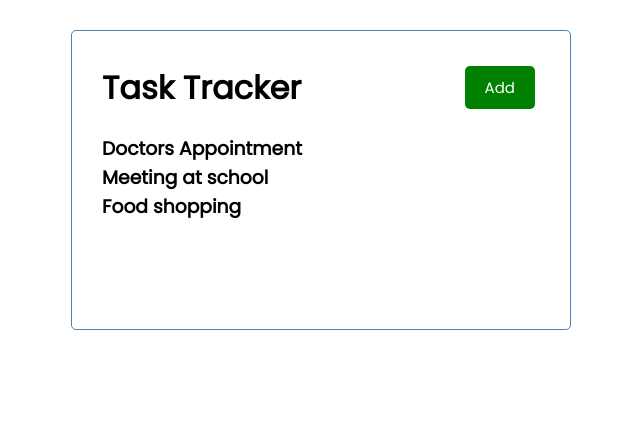
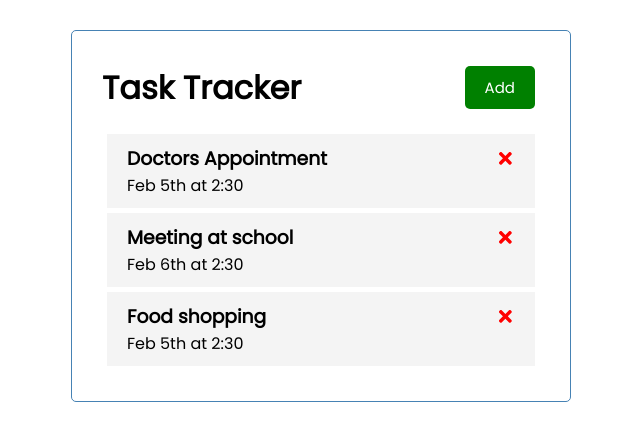
Before and after one commit to petre-marian-vaduva/React-Testing, a React (Create React App) app: page / in a window 1280 px wide. Shown: the top 440 px of the page, without its empty margins (319-959 px from the left). Built offline with nearby package versions, Linux system fonts and the light colour scheme.

Commit message:
add react-icons and style

```diff
--- a/package.json
+++ b/package.json
@@ -8,6 +8,7 @@
     "@testing-library/user-event": "^12.8.3",
     "react": "^17.0.2",
     "react-dom": "^17.0.2",
+    "react-icons": "^4.2.0",
     "react-scripts": "4.0.3",
     "web-vitals": "^1.1.1"
   },
--- a/src/components/Task.js
+++ b/src/components/Task.js
@@ -1,7 +1,11 @@
-const Task = () => {
+import { FaTimes } from 'react-icons/fa'
+
+const Task = ( {task} ) => {
     return (
         <div className='task'>
-            <h3>My Task</h3>
+            <h3>{task.text} <FaTimes style={{color: 'red', cursor: 'pointer'}}/>
+            </h3>
+            <p>{task.day}</p>
         </div>
     )
 }
--- a/src/components/Tasks.js
+++ b/src/components/Tasks.js
@@ -1,11 +1,11 @@
-
+import Task from './Task'
 
 
 const Tasks = ({tasks}) => {
     return (
         <>
          {tasks.map((task) => (
-         <h3 key={task.id}>{task.text}</h3>
+          <Task key={task.id} task={task}/>
          ))}
         </>
     )
```
Also changed, not shown: 1 other file (tests, documents, lock files or other folders).
